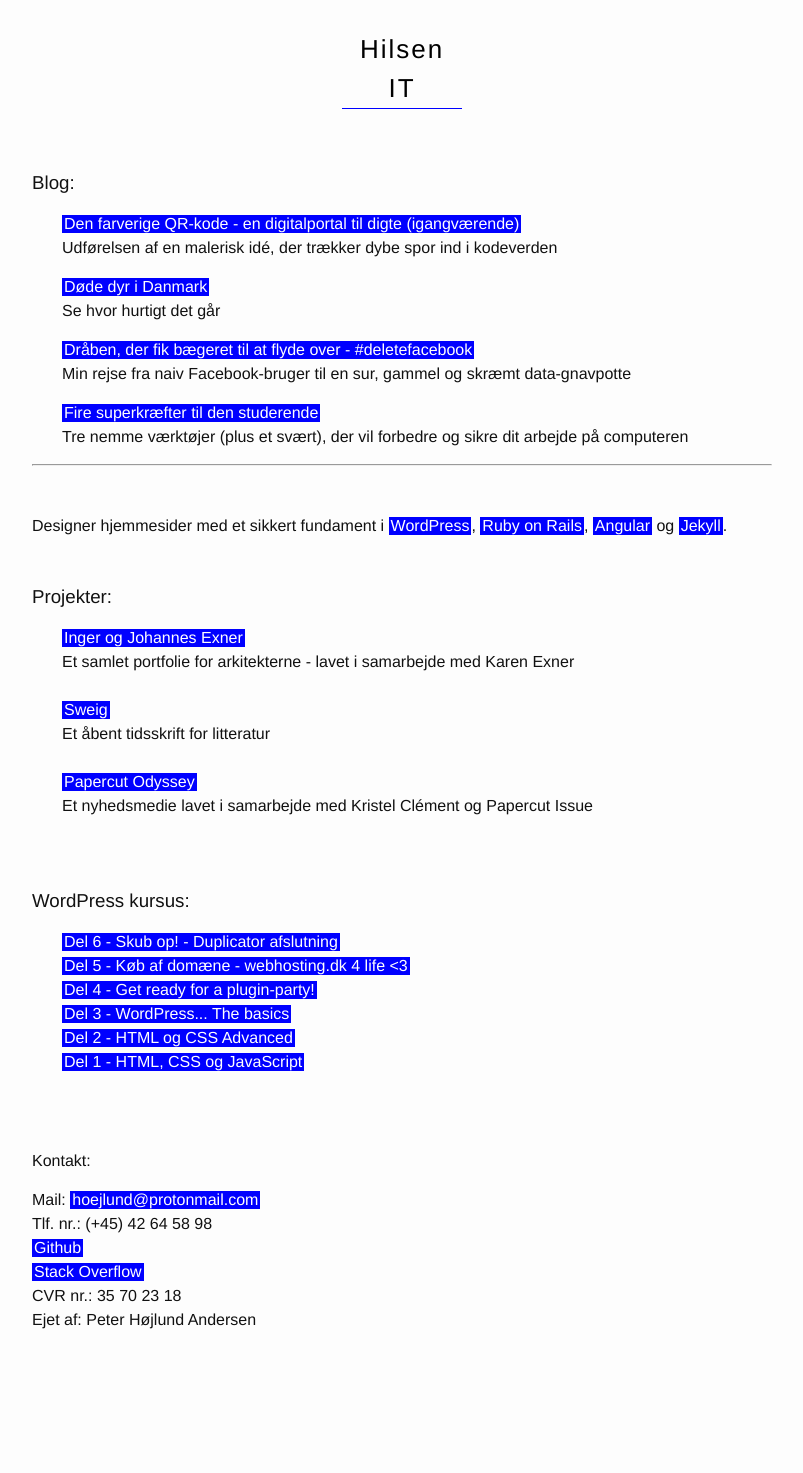
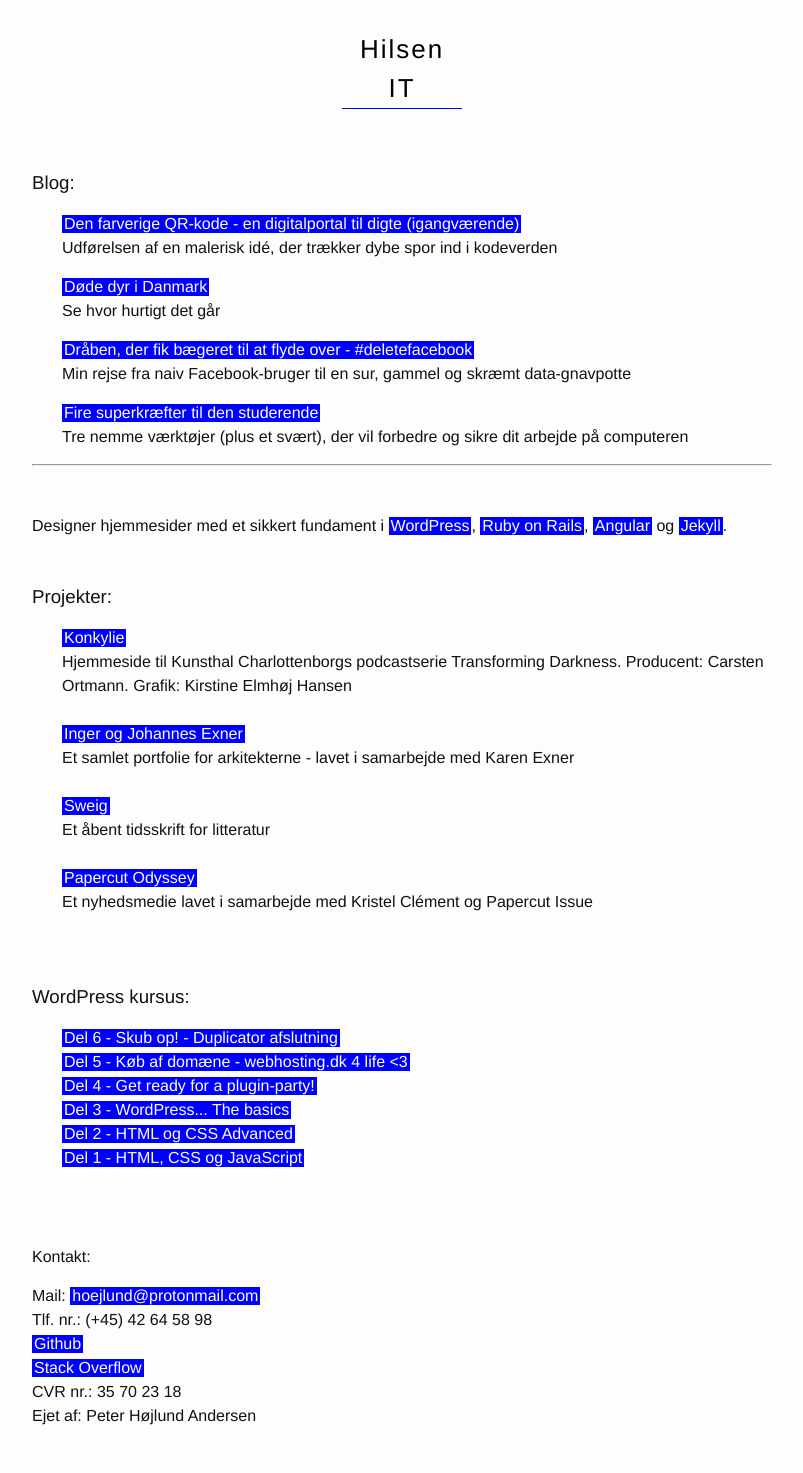
Before and after one commit to peterhoejlundandersen/hilsen, a Jekyll site: the page built from index.md, in a window 1280 px wide. Shown: the whole page, without its empty margins (238-1041 px from the left). Built offline with Jekyll 4.4.1, drawn with Linux system fonts in a browser that asks for light colours; before the commit the page ends 1377 px from its top, so only the background shows below that.

Commit message:
added charlottenborg link

```diff
--- a/_includes/introduction.html
+++ b/_includes/introduction.html
@@ -6,6 +6,7 @@
 </p>
 <h3>Projekter:</h3>
 	<ul>
+		<li><a class="blue-highlight" href="https://konkylie.dk/" target="_blank">Konkylie</a><br>Hjemmeside til Kunsthal Charlottenborgs podcastserie Transforming Darkness. Producent: Carsten Ortmann. Grafik: Kirstine Elmhøj Hansen</li><br>
 		<li><a class="blue-highlight" href="http://ingerogjohannesexner.dk/" target="_blank">Inger og Johannes Exner</a><br>Et samlet portfolie for arkitekterne - lavet i samarbejde med Karen Exner</li><br>
 		<li><a class="blue-highlight" target="_blank" href="http://sweig.dk">Sweig</a><br>
 			Et åbent tidsskrift for litteratur</li><br>
```
Also changed, not shown: _posts/blogs/2030-04-27-den-farverige-qr-kode.markdown (renamed from _posts/blogs/2018-04-27-den-farverige-qr-kode.markdown), 4 other files.
